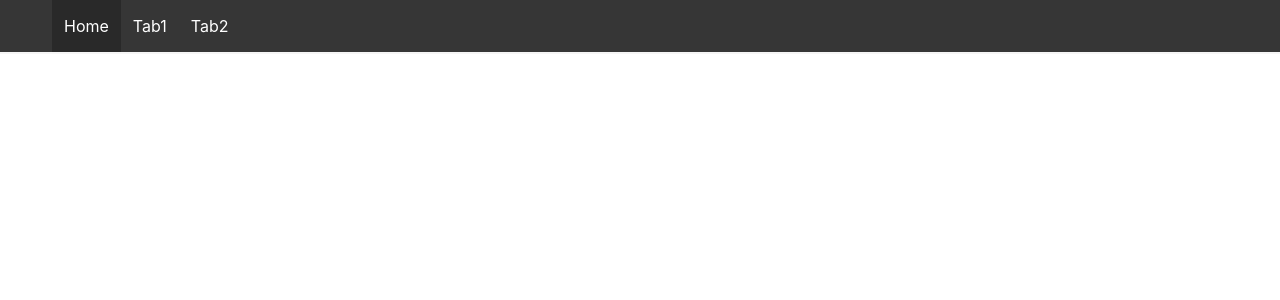
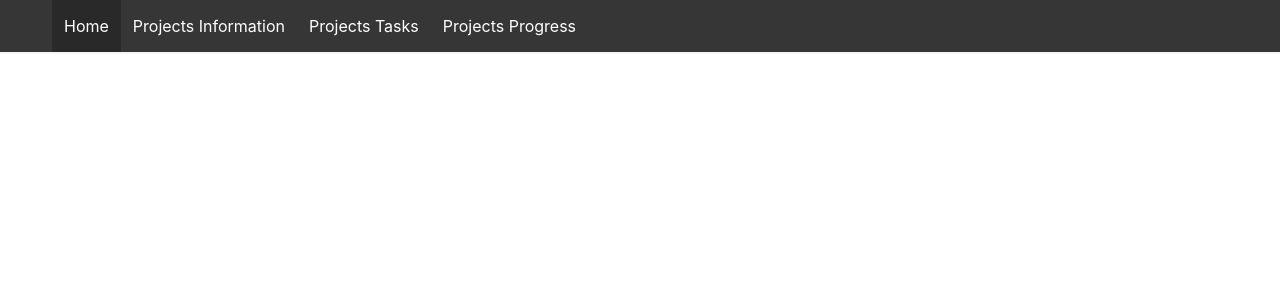
Before and after one commit to OlhaSheliakina/cms-app_backendless, a React (Create React App) app: page /#/ in a window 1280 px wide. Shown: the top 300 px of the page. Built offline with nearby package versions, Linux system fonts and the light colour scheme.

Commit message:
fetching tabs data from json and rendering it it Navigation component

```diff
--- a/src/App.js
+++ b/src/App.js
@@ -1,12 +1,25 @@
 import 'bulma/css/bulma.css';
-import React from 'react';
+import React, { useEffect, useState } from 'react';
 import Navigation from './components/Navigation';
 
 const App = () => {
+  const [tabs, setTabs] = useState([]);
+
+  useEffect(() => {
+    fetch('http://localhost:3000/data/tabsData.json')
+      .then((response) => response.json())
+      .then((data) => {
+        setTabs(data);
+      })
+      .catch((error) => {
+        console.error('Error has occured while fetching data:', error);
+      });
+  }, []);
+
   return (
     <div>
       <header>
-     <Navigation />
+     <Navigation tabs={tabs} />
       </header>
 
       <main>
--- a/src/components/Navigation.js
+++ b/src/components/Navigation.js
@@ -6,14 +6,19 @@ import classNames from 'classnames';
 const getLinkClass = ({ isActive }) =>
   classNames('navbar-item', { 'is-active': isActive });
 
-const Navigation = () => {
+const Navigation = ({ tabs }) => {
   return (
     <nav className='navbar is-dark is-fixed-top has-shadow'>
       <div className='container'>
         <div className='navbar-brand'>
-          <NavLink to='/' className={getLinkClass}>Home</NavLink>
-          <NavLink to='/tab1' className={getLinkClass}>Tab1</NavLink>
-          <NavLink to='/tab2' className={getLinkClass}>Tab2</NavLink>
+          <NavLink to='/' className={getLinkClass}>
+            Home
+          </NavLink>
+          {tabs.map((tab) => (
+            <NavLink key={tab.id} to={`${tab.id}`} className={getLinkClass}>
+              {tab.title}
+            </NavLink>
+          ))}
         </div>
       </div>
     </nav>
```
